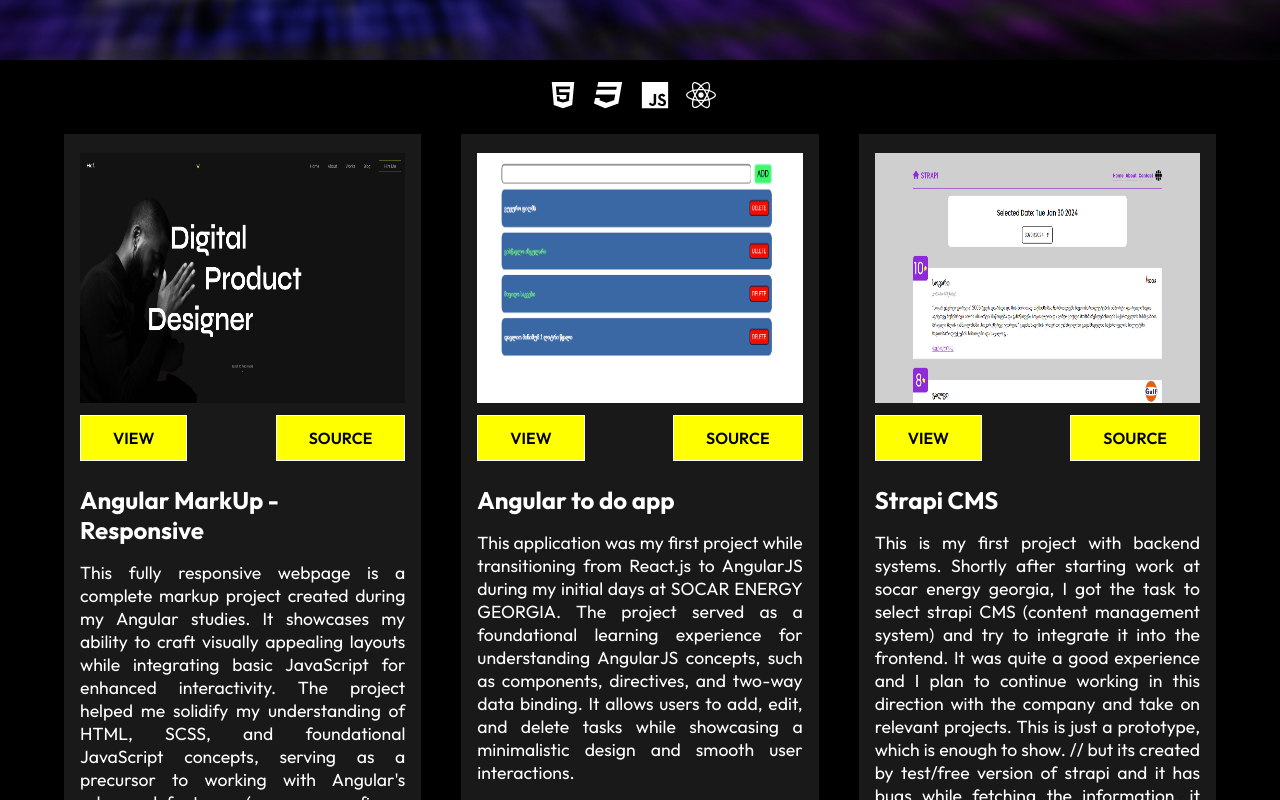
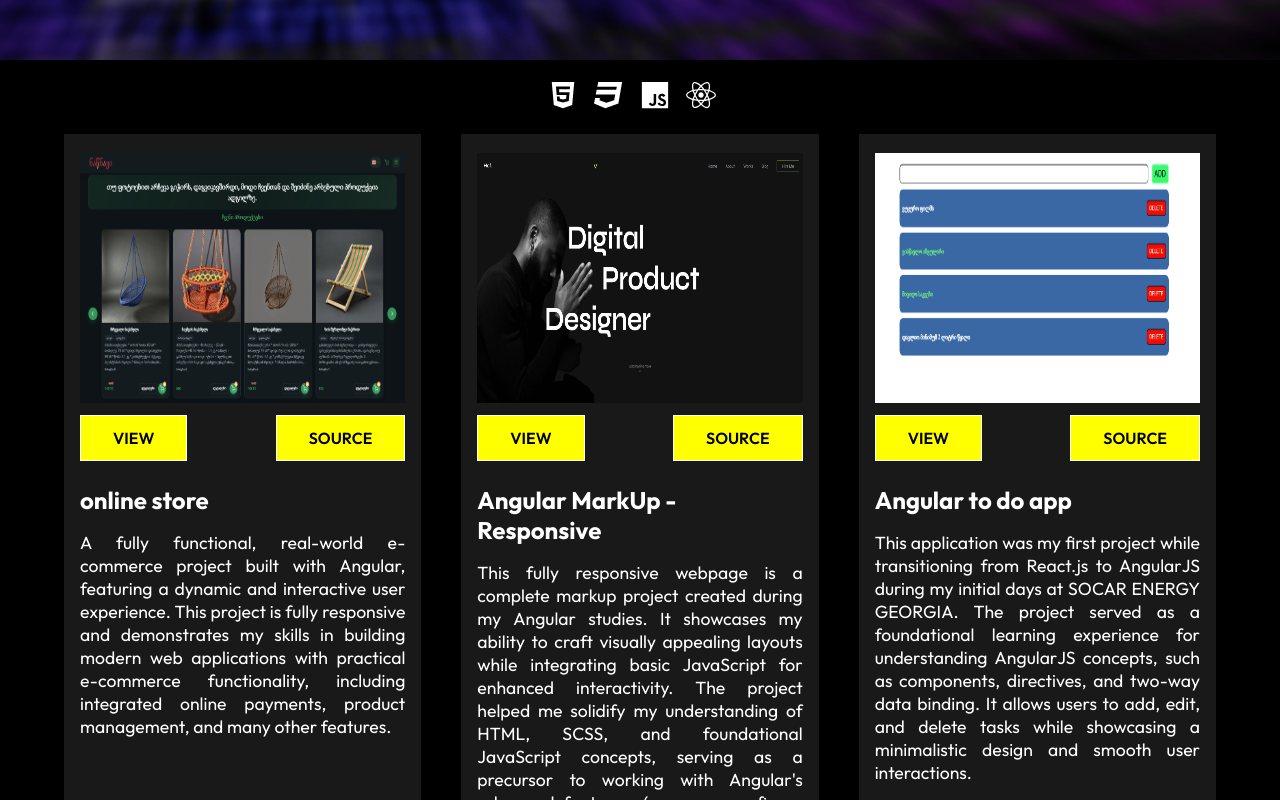
Before and after one commit to nukrig/portfolio, a React (Create React App) app: page /#/projects in a window 1280 px wide. Shown: the part 420-1220 px from the top of the page. Built offline with nearby package versions, Linux system fonts and the light colour scheme.

Commit message:
added new project

```diff
--- a/public/index.html
+++ b/public/index.html
@@ -1,4 +1,4 @@
-<!DOCTYPE html>
+<!doctype html>
 <html lang="en">
   <head>
     <meta charset="utf-8" />
@@ -10,34 +10,12 @@
       content="Web site created using create-react-app"
     />
     <link rel="apple-touch-icon" href="%PUBLIC_URL%/logo192.png" />
-    <!--
-      manifest.json provides metadata used when your web app is installed on a
-      user's mobile device or desktop. See https://developers.google.com/web/fundamentals/web-app-manifest/
-    -->
+
     <link rel="manifest" href="%PUBLIC_URL%/manifest.json" />
-    <!--
-      Notice the use of %PUBLIC_URL% in the tags above.
-      It will be replaced with the URL of the `public` folder during the build.
-      Only files inside the `public` folder can be referenced from the HTML.
-
-      Unlike "/favicon.ico" or "favicon.ico", "%PUBLIC_URL%/favicon.ico" will
-      work correctly both with client-side routing and a non-root public URL.
-      Learn how to configure a non-root public URL by running `npm run build`.
-    -->
-    <title>React App</title>
+    <title>My Portfolio</title>
   </head>
   <body>
     <noscript>You need to enable JavaScript to run this app.</noscript>
     <div id="root"></div>
-    <!--
-      This HTML file is a template.
-      If you open it directly in the browser, you will see an empty page.
-
-      You can add webfonts, meta tags, or analytics to this file.
-      The build step will place the bundled scripts into the <body> tag.
-
-      To begin the development, run `npm start` or `yarn start`.
-      To create a production bundle, use `npm run build` or `yarn build`.
-    -->
   </body>
 </html>
--- a/src/Components/MyProjects/MyProjects.js
+++ b/src/Components/MyProjects/MyProjects.js
@@ -1,41 +1,52 @@
 import React from "react";
-import './MyProjects.css'
-import {FaCss3, FaHtml5, FaJs, FaReact } from 'react-icons/fa'
+import "./MyProjects.css";
+import { FaCss3, FaHtml5, FaJs, FaReact } from "react-icons/fa";
 import ProjectCard from "./ProjectCard";
 // Images
-import strapi from '../../assets/strapi.png'
-import giksportfolio from '../../assets/giiks-portfolio.png'
-import liveCoding from '../../assets/unilab-livecoding.png'
-import ToDoApp from '../../assets/ToDo App.png'
-import TipCalc from '../../assets/TipCalc.png'
-import Rating from '../../assets/Rating.png'
-import GithubUsers from '../../assets/GithubUsers.png'
-import Clock from '../../assets/Clock.png'
-import Products from '../../assets/products.png'
-import Cv from '../../assets/CV.png'
-import Faq from '../../assets/FAQ.png'
-import Calculator from '../../assets/calculator.png'
-import CharCalc from '../../assets/CharCalc.png'
-import Responsive from '../../assets/responsive.png'
-import angularMarkUp from '../../assets/Anguar-markup.png'
-import angularTodo from '../../assets/angular-ToDo.png'
+import strapi from "../../assets/strapi.png";
+import giksportfolio from "../../assets/giiks-portfolio.png";
+import liveCoding from "../../assets/unilab-livecoding.png";
+import ToDoApp from "../../assets/ToDo App.png";
+import TipCalc from "../../assets/TipCalc.png";
+import Rating from "../../assets/Rating.png";
+import GithubUsers from "../../assets/GithubUsers.png";
+import Clock from "../../assets/Clock.png";
+import Products from "../../assets/products.png";
+import Cv from "../../assets/CV.png";
+import Faq from "../../assets/FAQ.png";
+import Calculator from "../../assets/calculator.png";
+import CharCalc from "../../assets/CharCalc.png";
+import Responsive from "../../assets/responsive.png";
+import angularMarkUp from "../../assets/Anguar-markup.png";
+import angularTodo from "../../assets/angular-ToDo.png";
+import natsnaviScreenShot from "../../assets/natsnaviScreenShot.png";
 
 function MyProjects() {
   return (
     <div className="container">
       <div className="icons">
-        <FaHtml5 size={30} style={{color:'white',marginRight:'1rem'}} />
-        <FaCss3 size={30} style={{color:'white',marginRight:'1rem'}} />
-        <FaJs size={30} style={{color:'white',marginRight:'1rem'}} />
-        <FaReact size={30} style={{color:'white',marginRight:'1rem'}} />
+        <FaHtml5 size={30} style={{ color: "white", marginRight: "1rem" }} />
+        <FaCss3 size={30} style={{ color: "white", marginRight: "1rem" }} />
+        <FaJs size={30} style={{ color: "white", marginRight: "1rem" }} />
+        <FaReact size={30} style={{ color: "white", marginRight: "1rem" }} />
       </div>
       <div className="project-container">
+        {/* PROJECT -3*/}
+        <ProjectCard
+          img={natsnaviScreenShot}
+          view="https://natsnavi.ge"
+          source="https://github.com/nukrig/natsnavi"
+          heading="online store"
+          paragraph="A fully functional, real-world e-commerce project built with Angular, featuring a dynamic and interactive
+          user experience. This project is fully responsive and demonstrates my skills in building modern web applications
+          with practical e-commerce functionality, including integrated online payments, product management, and many other features. "
+        />
         {/* PROJECT -2*/}
         <ProjectCard
           img={angularMarkUp}
-    // view='https://angular-mark-up.vercel.app/'
-    // source='https://github.com/nukrig/angular-markUp'
-    heading='Angular MarkUp - Responsive'
+          view="https://angular-mark-up.vercel.app/"
+          source="https://github.com/nukrig/angular-markUp"
+          heading="Angular MarkUp - Responsive"
           paragraph="This fully responsive webpage is a complete markup project created during my Angular studies.
      It showcases my ability to craft visually appealing layouts while integrating basic JavaScript for enhanced interactivity.
      The project helped me solidify my understanding of HTML, SCSS, and foundational JavaScript concepts, serving as a precursor
@@ -44,9 +55,9 @@ function MyProjects() {
         {/* PROJECT -1 */}
         <ProjectCard
           img={angularTodo}
-    view='https://angular-to-do-app-gamma.vercel.app/'
-    source='https://github.com/nukrig/angular-ToDoApp'
-    heading='Angular to do app'
+          view="https://angular-to-do-app-gamma.vercel.app/"
+          source="https://github.com/nukrig/angular-ToDoApp"
+          heading="Angular to do app"
           paragraph="This application was my first project while transitioning from React.js to AngularJS
      during my initial days at SOCAR ENERGY GEORGIA. The project served as a foundational learning experience for understanding
      AngularJS concepts, such as components, directives, and two-way data binding. It allows users to add, edit, and delete tasks
@@ -55,9 +66,9 @@ function MyProjects() {
         {/* PROJECT 0 */}
         <ProjectCard
           img={strapi}
-        view='https://nukrig.github.io/strapi-demo/'
-        source='https://github.com/nukrig/strapi-demo'
-        heading='Strapi CMS'
+          view="https://nukrig.github.io/strapi-demo/"
+          source="https://github.com/nukrig/strapi-demo"
+          heading="Strapi CMS"
           paragraph="This is my first project with backend systems. Shortly after
         starting work at socar energy georgia, I got the task to select strapi
          CMS (content management system) and try to integrate it into the frontend.
@@ -68,9 +79,9 @@ function MyProjects() {
         {/* PROJECT 1 */}
         <ProjectCard
           img={giksportfolio}
-                view='https://nukrig.github.io/giiks-portfolio/'
-                source='https://github.com/nukrig/giiks-portfolio'
-                heading='Fully responsive Project'
+          view="https://nukrig.github.io/giiks-portfolio/"
+          source="https://github.com/nukrig/giiks-portfolio"
+          heading="Fully responsive Project"
           paragraph="This is my first real project that I made according to a visual made by a UI/UX designer.
                  (You can see figma LINK in my github repository's README file)
                  I think it was quite interesting and I also got some experience how to work as a team and so on.
@@ -79,9 +90,9 @@ function MyProjects() {
         {/* PROJECT 2 */}
         <ProjectCard
           img={liveCoding}
-                view='https://nukrig.github.io/live-coding-unilab/'
-                source='https://github.com/nukrig/live-coding-unilab'
-                heading='Live coding task'
+          view="https://nukrig.github.io/live-coding-unilab/"
+          source="https://github.com/nukrig/live-coding-unilab"
+          heading="Live coding task"
           paragraph="This is the live coding challenge from unilab. i had to create page,
                 it must be blank, only 2 button is in the top of the screen and task was to detect
                 client clicks and show little cyrcle. also the colors must be random and changable.
@@ -93,9 +104,9 @@ function MyProjects() {
         {/* PROJECT 3 */}
         <ProjectCard
           img={ToDoApp}
-                view='https://nukrig.github.io/todo-app-unilab/'
-                source='https://github.com/nukrig/todo-app-unilab'
-                heading='ToDo App (React)'
+          view="https://nukrig.github.io/todo-app-unilab/"
+          source="https://github.com/nukrig/todo-app-unilab"
+          heading="ToDo App (React)"
           paragraph="I did this project for Unilab's acceleration program,
                 so I'm involved in internships and I'm improving my skills over time.
                 The main tools I used in this project are: React and Styled Components.
@@ -198,7 +209,6 @@ function MyProjects() {
           heading="Responsive (HTML/CSS)"
           paragraph="This is Just MarkUp exercise with a full responsive web app - only HTML and css..."
         />
-
       </div>
     </div>
   );
```
Also changed, not shown: src/assets/natsnaviScreenShot.png (added). Lines whose indentation alone changed are shown as unchanged.
